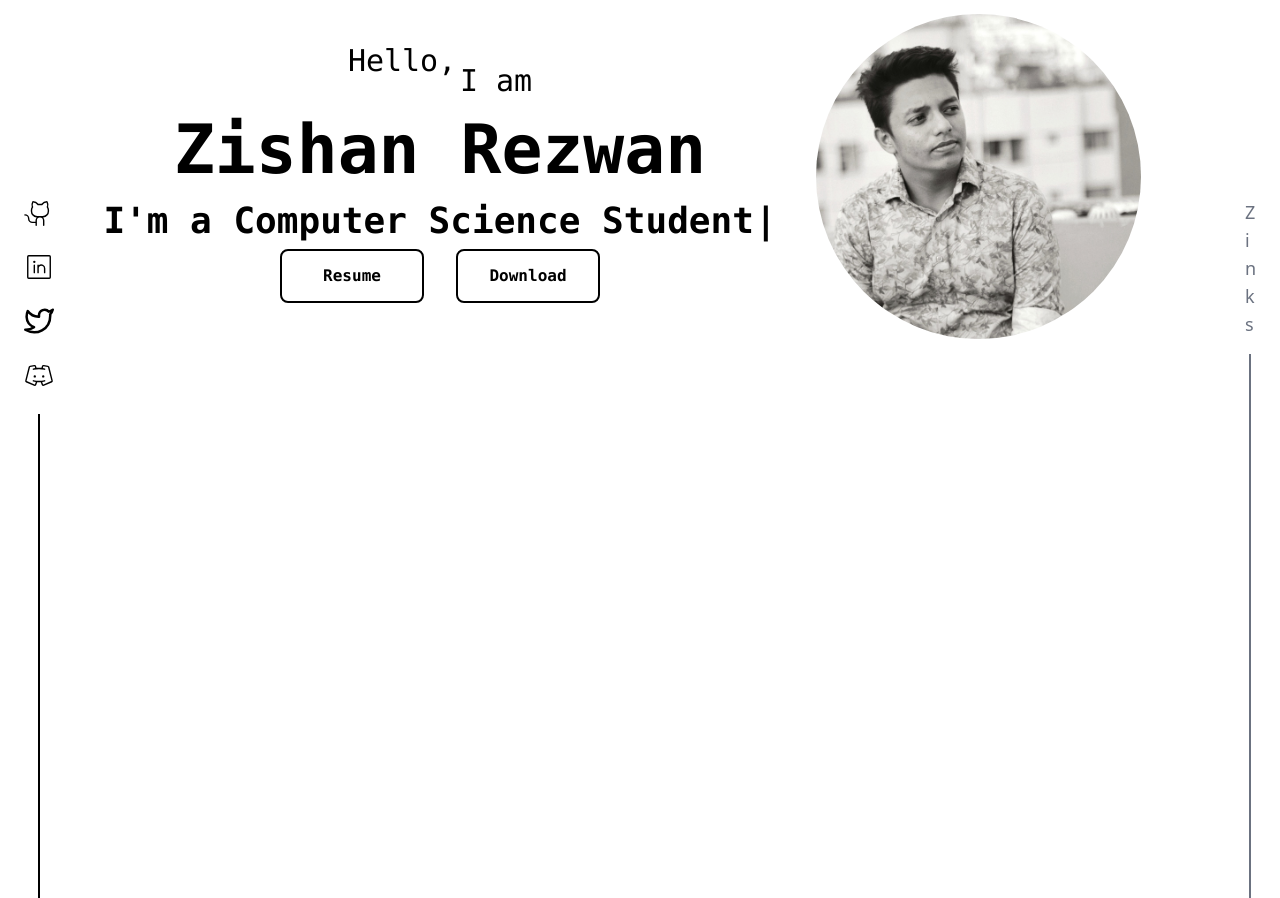
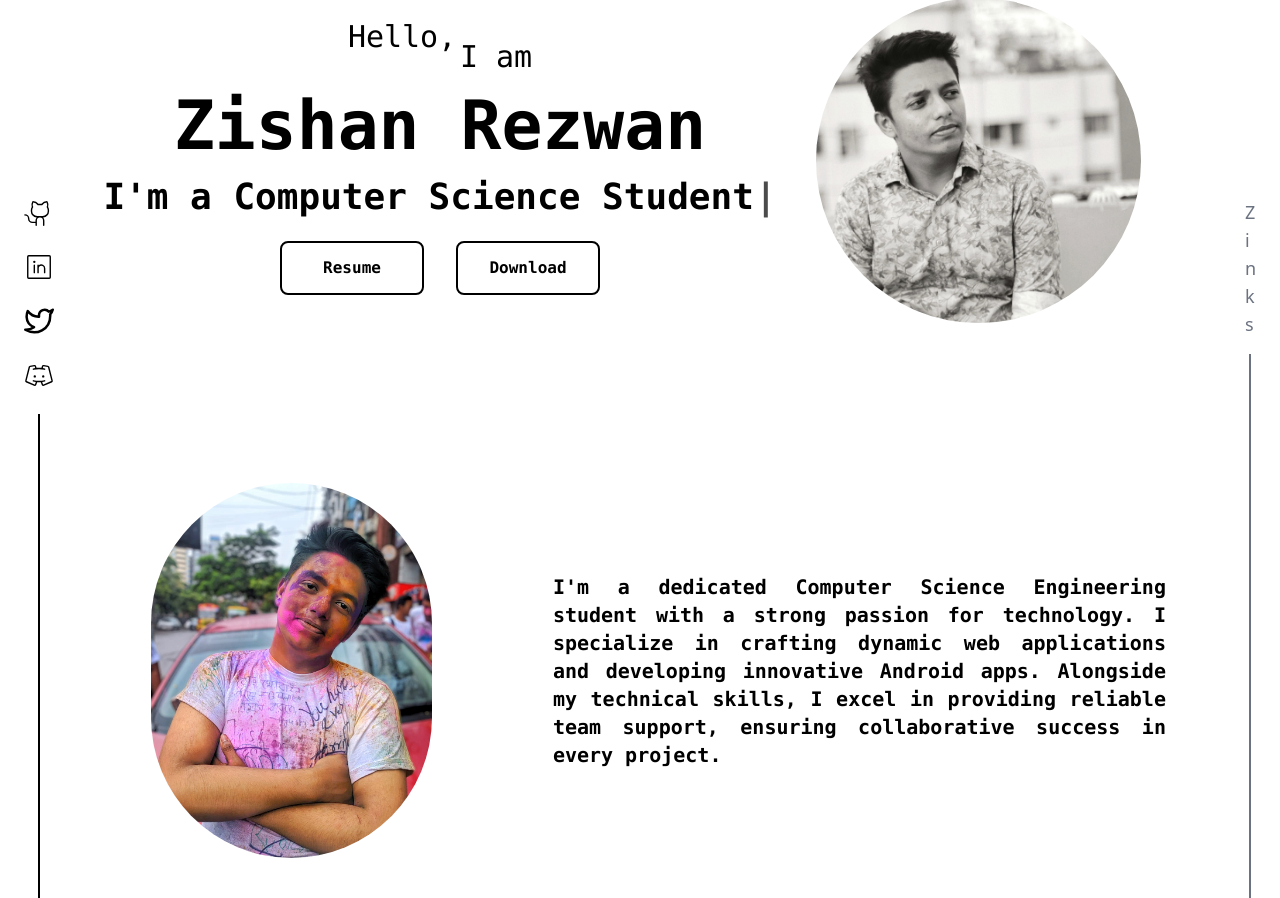
Before and after one commit to Z-i-n-k-s/Portfolio, a React (Create React App) app in the folder portfolio/: page / in a window 1280 px wide. Shown: the part 202-1100 px from the top of the page. Before the commit the page ends 800 px from the top, so only its background shows below. Built offline with nearby package versions, Linux system fonts and the light colour scheme.

Commit message:
added about section

```diff
--- a/portfolio/src/components/About.js
+++ b/portfolio/src/components/About.js
@@ -1,15 +1,33 @@
-import React from 'react'
-import UserInfo from '../User/UserInfo.js'
+import React from "react";
+import UserInfo from "../User/UserInfo.js";
+import Typewriter from "typewriter-effect";
+
+import image2 from "../assets/2.jpeg"; // Assuming the hero picture is image2
+import image3 from "../assets/3.jpeg"; // Assuming the hero picture is image2
+import Button from "./Button.js";
 
 const About = () => {
+  return (
+    <div className=" h-{100vh}  4xl-mx:mt-32 2xl-mx:mt-20 mt-16 flex relative overflow-hidden  items-center font-mono px-10 py-10 sm-mx:px-4 xs-mx:px-2 xs-mx:py-4 h-fit lg-mx:justify-between bs-mx:flex-wrap bs-mx:flex-col bs-mx:!overflow-visible bs-mx:gap-6 md-mx:px-6 xsm-mx:flex xsm-mx:justify-center">
+      <div className="bs:ml-10 bs:w-3/5 flex-col lg-mx:gap-3 mx-4 bs-mx:items-center flex justify-center items-center  xsm-mx:justify-center xsm-mx:items-center ">
+      <div className="w-[325px] h-[375px] lg-mx:w-64 lg-mx:h-64 xsm-mx:w-56 xsm-mx:h-56 flex items-center justify-center text-center xsm-mx:bg-slate-400">
+  <img
+    className="w-fit h-full rounded-full"
+    src={image3}
+    alt="profile"
+  />
+</div>
+      </div>
 
-  return (
-    <div>
+      <div className="h-fit flex justify-center items-center rounded-full bs:mr-10 w-fit">
+        <div className="text-textColor text-xl w-[90%] text-justify my-8 lg-mx:my-0 font-semibold lg-mx:text-base sm-mx:text-sm xs-mx:text-xs">
+          {UserInfo.bio}
+        </div>
+      </div>
+    </div>
 
 
-    {UserInfo.name}
-    </div>
-  )
-}
+  );
+};
 
-export default About
+export default About;
--- a/portfolio/src/components/HeroSection.js
+++ b/portfolio/src/components/HeroSection.js
@@ -8,7 +8,7 @@ import { useMatches } from "react-router-dom";
 
 const HeroSection = () => {
   return (
-    <div className=" h-{100vh} mt-24 flex relative overflow-hidden  items-center font-mono px-10 py-10 sm-mx:px-4 xs-mx:px-2 xs-mx:py-4 h-fit lg-mx:justify-between bs-mx:flex-wrap bs-mx:flex-col-reverse bs-mx:!overflow-visible bs-mx:gap-6 md-mx:px-6">
+    <div className=" h-{100vh}  4xl-mx:mt-32 2xl-mx:mt-20 mt-16 flex relative overflow-hidden  items-center font-mono px-10 py-10 sm-mx:px-4 xs-mx:px-2 xs-mx:py-4 h-fit lg-mx:justify-between bs-mx:flex-wrap bs-mx:flex-col-reverse bs-mx:!overflow-visible bs-mx:gap-6 md-mx:px-6">
       <div className="bs:ml-10 bs:w-3/5 flex-col lg-mx:gap-3 mx-4 bs-mx:items-center flex justify-center items-center  ">
         <div className="text-black text-3xl lg-mx:text-2xl xs-mx:text-xl xsm-mx:text-lg">
           Hello,{" "}
@@ -20,7 +20,7 @@ const HeroSection = () => {
           {UserInfo.name}
         </div>
 
-        <div className="text-black text-4xl flex font-semibold lg-mx:text-[27px] sm-mx:text-2xl xs-mx:text-xl xsm-mx:text-base  ">
+        <div className="text-black text-4xl flex font-semibold lg-mx:text-[27px] sm-mx:text-2xl xs-mx:text-xl xsm-mx:text-base mb-4">
           I'm a&nbsp;
           <span className="text-black">
             <Typewriter
--- a/portfolio/src/pages/HomePage.js
+++ b/portfolio/src/pages/HomePage.js
@@ -5,10 +5,12 @@ import VerticalIcons from "../components/VerticalIcons";
 import About from "../components/About";
 import HeroSection from "../components/HeroSection";
 
+
 const HomePage = () => {
   return (
     <div>
       <HeroSection/>
+
       <div>
         {/* <button className="border-2 border-black rounded-lg p-0">
           <Button
@@ -22,6 +24,7 @@ const HomePage = () => {
 
         {/* <VerticalName/> */}
       </div>
+     <About/>
     </div>
   );
 };
```
